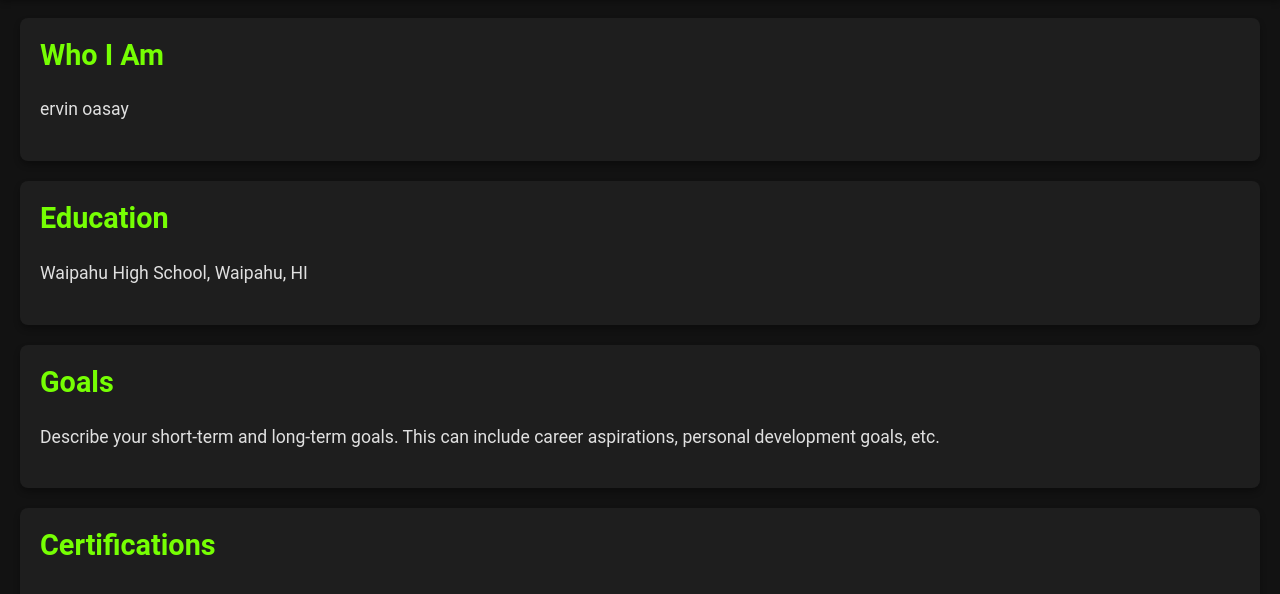
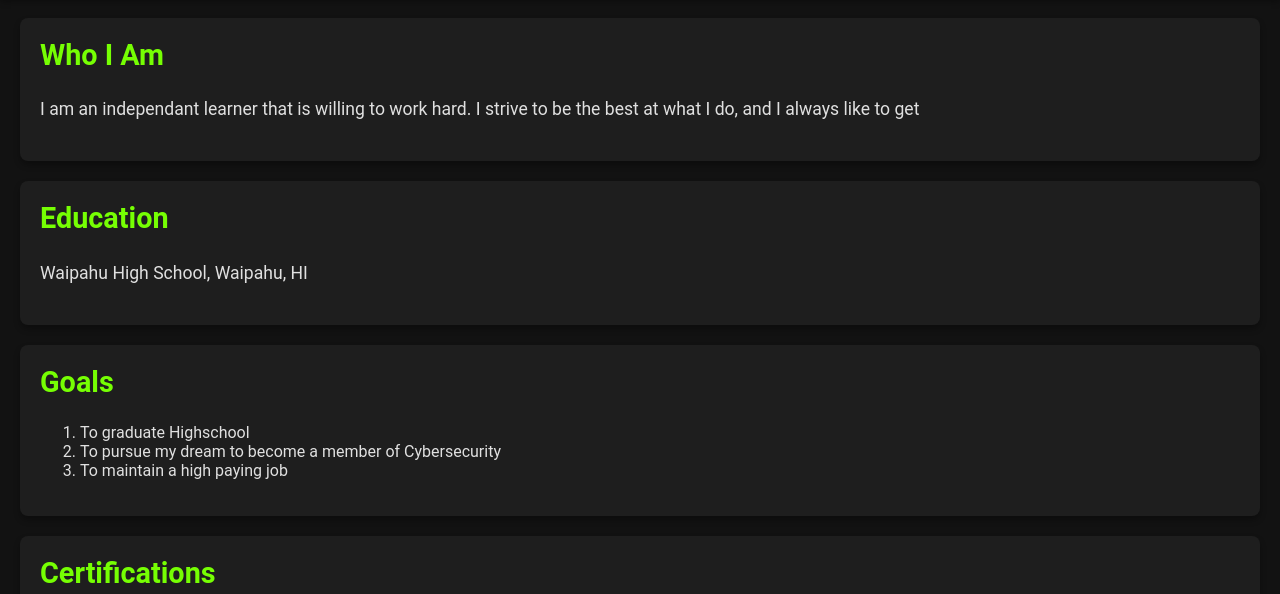
Before and after one commit to Ervinoasay/ervinoasay.github.io, a plain HTML site: page index.html in a window 1280 px wide. Shown: the part 159-753 px from the top of the page. Drawn offline with Linux system fonts and the light colour scheme; grey boxes are pictures that could not be loaded.

Commit message:
Update index.html

```diff
--- a/index.html
+++ b/index.html
@@ -14,7 +14,7 @@
     <main>
         <section id="who-i-am">
             <h2>Who I Am</h2>
-            <p>ervin oasay</p>
+            <p>I am an independant learner that is willing to work hard. I strive to be the best at what I do, and I always like to get  </p>
         </section>
         <section id="education">
             <h2>Education</h2>
@@ -22,7 +22,11 @@
         </section>
         <section id="goals">
             <h2>Goals</h2>
-            <p>Describe your short-term and long-term goals. This can include career aspirations, personal development goals, etc.</p>
+            <ol>
+                <li>To graduate Highschool</li>
+                <li>To pursue my dream to become a member of Cybersecurity</li>
+                <li>To maintain a high paying job</li>
+            </ol>
         </section>
         <section id="certifications">
             <h2>Certifications</h2>
```
